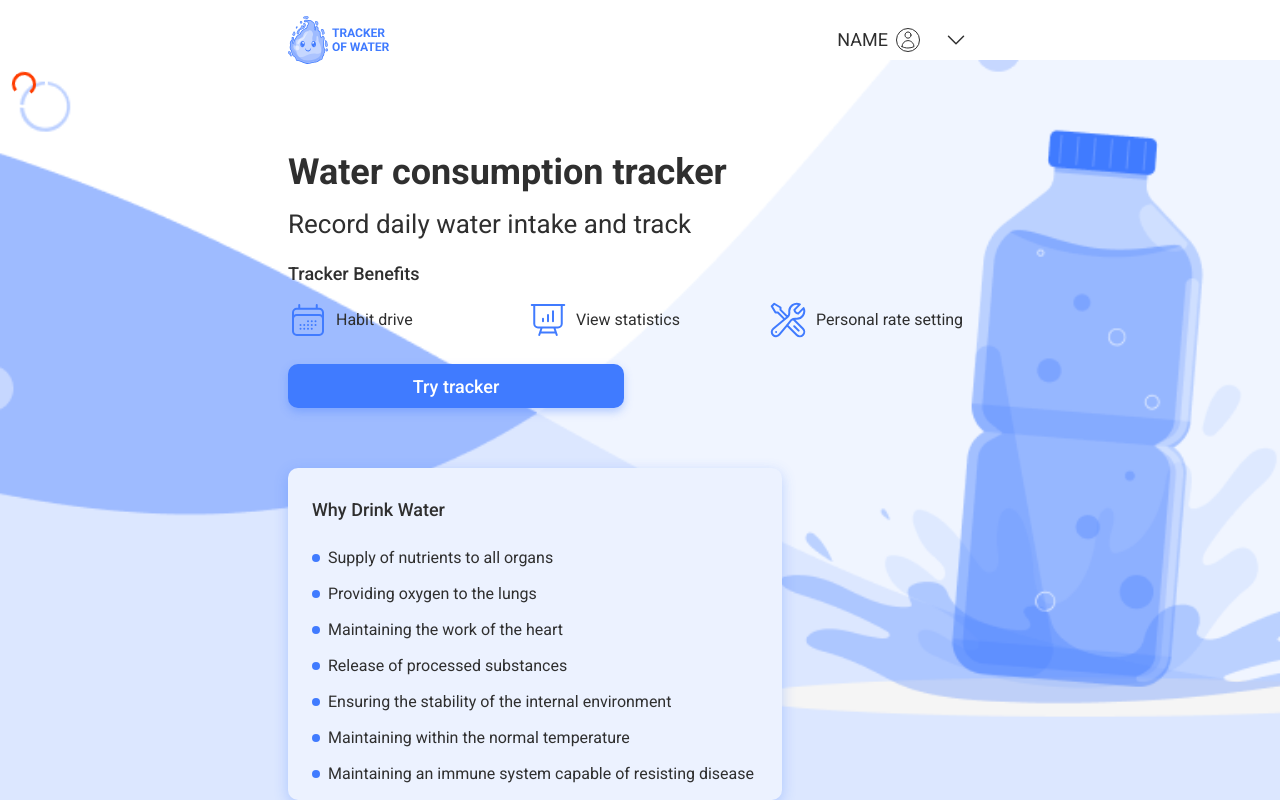
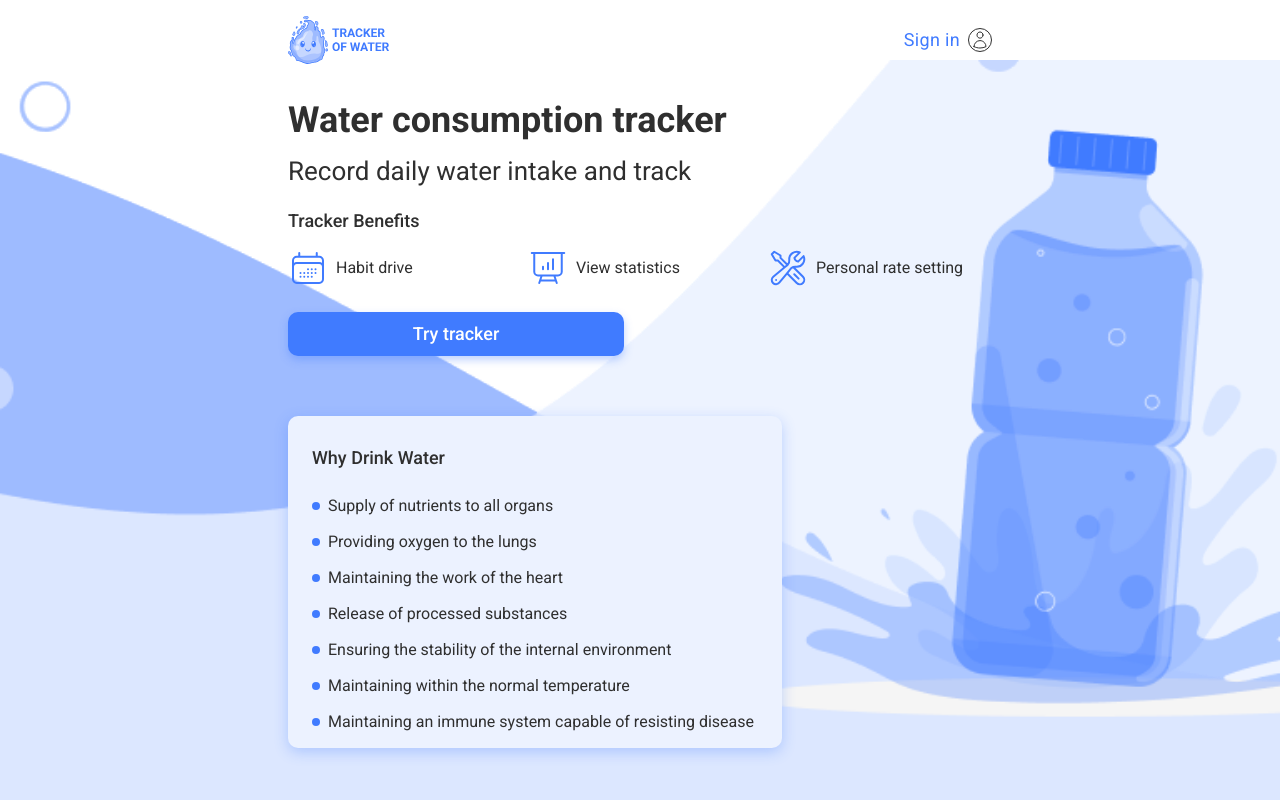
Before and after one commit to JonniBig/H2Ometer_front, a React (Create React App) app: page /H2Ometer_front/welcome in a window 1280 px wide. Built offline with nearby package versions, Linux system fonts and the light colour scheme.

Commit message:
add some new

```diff
--- a/src/components/Header/Header.jsx
+++ b/src/components/Header/Header.jsx
@@ -1,22 +1,22 @@
 import React, { Suspense } from 'react';
-// import { useSelector } from 'react-redux';
+import { useSelector } from 'react-redux';
 import { Outlet } from 'react-router-dom';
+
 import Logo from './Logo/Logo';
-// import UserAuth from './UserAuth';
+import UserLogo from './UserLogo/UserLogo';
+import UserAuth from './UserAuth/UserAuth';
+import { selectAuthAuthenticated } from '../../redux/auth/authSelectors';
 
-// import { selectAuthAuthenticated } from '../../redux/auth/authSelectors';
 import { Conteiner, StyledHeader } from './Header.styled';
-import UserLogo from './UserLogo/UserLogo';
 
 const Header = () => {
-  // const authenticated = useSelector(selectAuthAuthenticated);
+  const authenticated = useSelector(selectAuthAuthenticated);
 
   return (
     <Conteiner>
       <StyledHeader>
-        <Logo />
-        <UserLogo />
-        {/* {authenticated ? <UserLogo /> : <UserAuth />} */}
+        <Logo authenticated={authenticated} />
+        {authenticated ? <UserLogo /> : <UserAuth />}
         <Suspense fallback={<div>Loading page...</div>}>
           <Outlet />
         </Suspense>
--- a/src/components/Header/Logo/Logo.jsx
+++ b/src/components/Header/Logo/Logo.jsx
@@ -1,14 +1,21 @@
 import React from 'react';
 import { Link } from 'react-router-dom';
+
 import loginIcon from '../../../assets/images/logo-header.svg';
+import { HOME_ROUTE, WELCOME_ROUTE } from '../../../constants/routes';
+
 import { StyledLogo } from '../Header.styled';
 
-const Logo = () => (
-  <StyledLogo>
-    <Link to="/">
-      <img src={loginIcon} alt="Logo" />
-    </Link>
-  </StyledLogo>
-);
+const Logo = ({ authenticated }) => {
+  const homepageLink = authenticated ? HOME_ROUTE : WELCOME_ROUTE;
+
+  return (
+    <StyledLogo>
+      <Link to={homepageLink}>
+        <img src={loginIcon} alt="Logo" />
+      </Link>
+    </StyledLogo>
+  );
+};
 
 export default Logo;
--- a/src/components/Header/UserAuth/UserAuth.jsx
+++ b/src/components/Header/UserAuth/UserAuth.jsx
@@ -1,6 +1,8 @@
 import React from 'react';
+
+import user from '../../../assets/images/icons/user.svg';
+
 import { LinkStyled } from '../Header.styled';
-import user from '../../assets/images/icons/user.svg';
 
 const UserAuth = () => (
   <nav to="/signin">
--- a/src/components/Header/UserLogo/UserLogo.jsx
+++ b/src/components/Header/UserLogo/UserLogo.jsx
@@ -1,12 +1,21 @@
 import React, { useState } from 'react';
+import { useSelector } from 'react-redux';
+
 import UserLogoModal from '../UserLogoModal/UserLogoModal';
-import user from '../../../assets/images/icons/user.svg';
-import { UserLogoStyled } from './UserLogoStyled.styled';
+import {
+  selectAuthAuthenticated,
+  selectUser,
+} from '../../../redux/auth/authSelectors';
+
+import userAva from '../../../assets/images/icons/user.svg';
 import openIcon from '../../../assets/images/icons/chevron-double-up.svg';
-import Button from '@material-ui/core/Button';
+
+import { ImgIconStyled, UserLogoStyled } from './UserLogoStyled.styled';
 
 const UserLogo = () => {
   const [open, setOpen] = useState(false);
+  const isAuthenticated = useSelector(selectAuthAuthenticated);
+  const user = useSelector(selectUser);
 
   const handleClick = () => {
     setOpen(true);
@@ -20,12 +29,20 @@ const UserLogo = () => {
     <>
       <UserLogoStyled>
         <div className="user">
-          <span className="name">NAME</span>
-          <img className="avatar" src={user} alt="Sign in" />
+          <span className="name">
+            {isAuthenticated
+              ? user.name || user.email?.charAt(0).toUpperCase()
+              : user.email?.charAt(0).toUpperCase()}
+          </span>
+          <img
+            className="avatar"
+            src={isAuthenticated && user.avatar ? user.avatar : userAva}
+            alt="User avatar"
+          />
         </div>
-        <Button onClick={handleClick}>
-          <img className="icon" src={openIcon} alt="Open menu" />
-        </Button>
+
+        <ImgIconStyled src={openIcon} onClick={handleClick} alt="Open menu" />
+
         <UserLogoModal open={open} onClose={handleClose} />
       </UserLogoStyled>
     </>
--- a/src/components/Header/UserLogo/UserLogoStyled.styled.js
+++ b/src/components/Header/UserLogo/UserLogoStyled.styled.js
@@ -1,21 +1,4 @@
 import styled from 'styled-components';
-
-// export const ULStyled = styled.div`
-//   display: flex;
-
-//   top: 100%;
-//   right: 0;
-//   background-color: red;
-//   border-radius: 10px;
-//   box-shadow: 0px 4px 8px 0px rgba(64, 123, 255, 0.2);
-
-//   flex-direction: column;
-//   gap: 16px;
-//   padding: 16px;
-//   width: 118px;
-//   height: 88px;
-//   z-index: 3000;
-// `;
 
 export const UserLogoStyled = styled.div`
   display: flex;
@@ -24,8 +7,8 @@ export const UserLogoStyled = styled.div`
 
   .user {
     display:flex;
-  align-items: center;
-  gap: 8px;
+   align-items: center;
+   gap: 8px;
 
   }
   .name {
@@ -42,9 +25,11 @@ export const UserLogoStyled = styled.div`
     border-radius: 50%;
   }
 
-  .icon {
-    color: var(--blue);
-    width: 16px;
-    height: 16px;
-  }
 `;
+
+export const ImgIconStyled = styled.img`
+  width: 16px;
+  height: 16px;
+  margin-left: 4px;
+  fill: var(--blue);
+`;
--- a/src/components/Header/UserLogoModal/UserLogoModal.jsx
+++ b/src/components/Header/UserLogoModal/UserLogoModal.jsx
@@ -1,6 +1,7 @@
 import React, { useState } from 'react';
 import Button from '@material-ui/core/Button';
 import Popover from '@material-ui/core/Popover';
+
 import settingIcon from '../../../assets/images/icons/cog-6-tooth.svg';
 import logoutIcon from '../../../assets/images/icons/arrow-right-on-rectangle.svg';
 
@@ -26,12 +27,12 @@ const UserLogoModal = ({ open, onClose }) => {
         anchorEl={anchorEl}
         onClose={handleClose}
         anchorOrigin={{
-          vertical: 'bottom',
-          horizontal: 'left',
+          vertical: 'top',
+          horizontal: 'right',
         }}
         transformOrigin={{
           vertical: 'top',
-          horizontal: 'center',
+          horizontal: 'left',
         }}
         getContentAnchorEl={null}
       >
--- a/src/components/Loader/Loader.styled.js
+++ b/src/components/Loader/Loader.styled.js
@@ -7,7 +7,7 @@ export const StyledLoader = styled.div`
   display: inline-block;
   position: relative;
   border: 3px solid;
-  border-color: #fff #fff transparent;
+  border-color: var(--blue) var(--blue) transparent;
   box-sizing: border-box;
   animation: rotation 1s linear infinite;
 
@@ -21,7 +21,7 @@ export const StyledLoader = styled.div`
     bottom: 0;
     margin: auto;
     border: 3px solid;
-    border-color: transparent #ff3d00 #ff3d00;
+    border-color: transparent var(--secondary-orange) var(--secondary-orange);
     width: 24px;
     height: 24px;
     border-radius: 50%;
--- a/src/components/Welcome/WaterConsumptionTracer/WaterСonsumptionTracker.jsx
+++ b/src/components/Welcome/WaterConsumptionTracer/WaterСonsumptionTracker.jsx
@@ -1,9 +1,10 @@
-import { WaterConsTrackerStyled } from './WaterСonsTrackerStyled.styled';
+import { Link } from 'react-router-dom';
+
 import calendarDays from '../../../assets/images/icons/calendar-days.svg';
 import presentationCharBar from '../../../assets/images/icons/presentation-chart-bar.svg';
 import wrenchScrewdriver from '../../../assets/images/icons/wrench-screwdriver.svg';
 
-import { Link } from 'react-router-dom';
+import { WaterConsTrackerStyled } from './WaterСonsTrackerStyled.styled';
 
 export const WaterConsumptionTracker = () => {
   return (
--- a/src/components/Welcome/Welcome.jsx
+++ b/src/components/Welcome/Welcome.jsx
@@ -1,6 +1,7 @@
 import { WaterConsumptionTracker } from './WaterConsumptionTracer/WaterСonsumptionTracker.jsx';
+import { WhyDrinkWater } from './WhyDrinkWater/WhyDrinkWater.jsx';
+
 import { Conteiner, WelcomeStyled } from './WelcomeStyled.styled.js';
-import { WhyDrinkWater } from './WhyDrinkWater/WhyDrinkWater.jsx';
 
 const Welcome = () => {
   return (
--- a/src/pages/Main/Main.jsx
+++ b/src/pages/Main/Main.jsx
@@ -1,12 +1,28 @@
-import React from 'react';
-import { StyledMainPageBackgroun } from './Main.styled';
+import React, { useState, useEffect } from 'react';
 import { Loader, Welcome } from 'components';
+import { LoaderStyledMain, StyledMainPageBackgroun } from './Main.styled';
 
 const Main = () => {
+  const [showLoader, setShowLoader] = useState(true);
+
+  useEffect(() => {
+    const loadData = async () => {
+      setShowLoader(false);
+    };
+    loadData();
+  }, []);
+
   return (
     <StyledMainPageBackgroun>
-      <Loader />
-      <Welcome />
+      <StyledMainPageBackgroun>
+        {showLoader ? (
+          <LoaderStyledMain>
+            <Loader />
+          </LoaderStyledMain>
+        ) : (
+          <Welcome />
+        )}
+      </StyledMainPageBackgroun>
     </StyledMainPageBackgroun>
   );
 };
--- a/src/pages/Main/Main.styled.js
+++ b/src/pages/Main/Main.styled.js
@@ -24,3 +24,10 @@ export const StyledMainPageBackgroun = styled.div`
     background-size: contain;
   }
 `;
+
+export const LoaderStyledMain = styled.div`
+  display: flex;
+  align-items: center;
+  justify-content: center;
+  margin-top: 100px;
+`;
```
